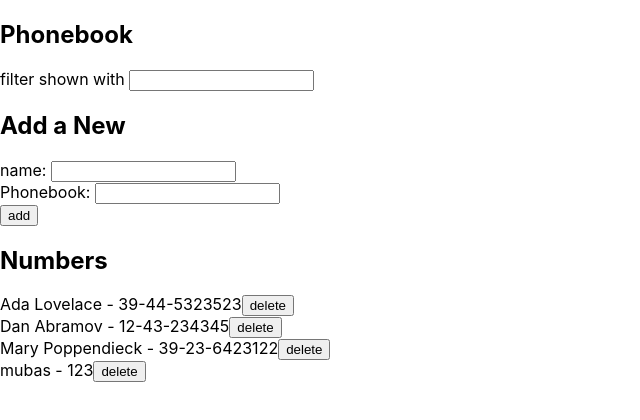
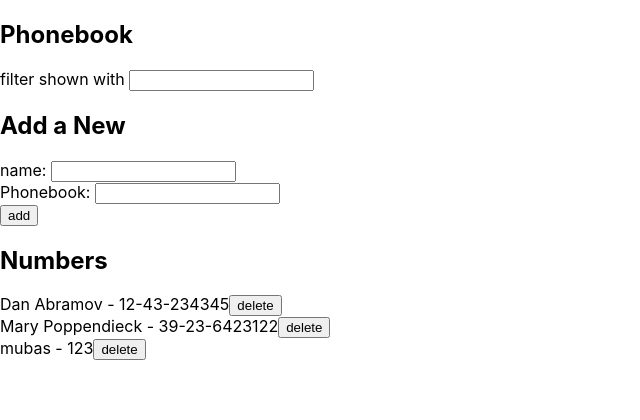
Before and after one commit to Hemsleek/fs-Open-Ex, a React (Create React App) app in the folder part2/phonebook/: page / in a window 1280 px wide. Shown: the top 420 px of the page, without its empty margins (0-640 px from the left). Built offline with nearby package versions, Linux system fonts and the light colour scheme; data requests are answered from the project's data file.

Commit message:
fix: delete noteservice

```diff
--- a/part2/phonebook/db.json
+++ b/part2/phonebook/db.json
@@ -1,10 +1,5 @@
 {
   "persons": [
-    {
-      "name": "Ada Lovelace",
-      "number": "39-44-5323523",
-      "id": 2
-    },
     {
       "name": "Dan Abramov",
       "number": "12-43-234345",
--- a/part2/phonebook/src/App.js
+++ b/part2/phonebook/src/App.js
@@ -37,8 +37,10 @@ function App() {
       .catch(err => console.log(err))
     setPersons(persons.concat({name:newName,number:newNumber}))
   }
-  const handleNoteDelete =(id) => {
-    noteService.deleteNote(id)
+  const handleNoteDelete =(person) => {
+    if(!(window.confirm(`Delete ${person.name} ?`))) return null
+
+    noteService.deleteNote(person.id)
       .then(response => console.log(response))
       .catch(err => console.log(err))
   }
--- a/part2/phonebook/src/components/Persons.jsx
+++ b/part2/phonebook/src/components/Persons.jsx
@@ -6,7 +6,7 @@ function Persons({personsToShow,deleteNote}) {
         {
              personsToShow.map((person , personIndex) => <div  key={`person${personIndex}`}>
              <span>{person.name} - {person.number}</span>
-             <button onClick={() => deleteNote(person.id)}>delete</button>
+             <button onClick={() => deleteNote(person)}>delete</button>
              </div>
              )
         }
```
Also changed, not shown: 1 other file (tests, documents, lock files or other folders).
